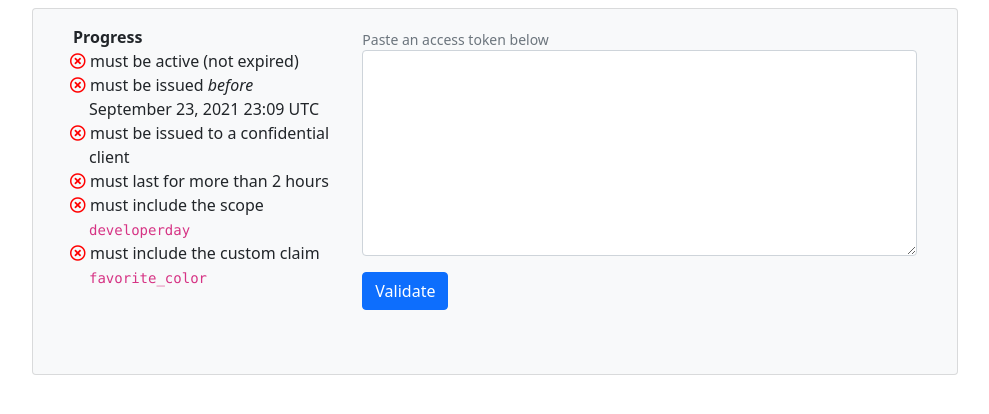
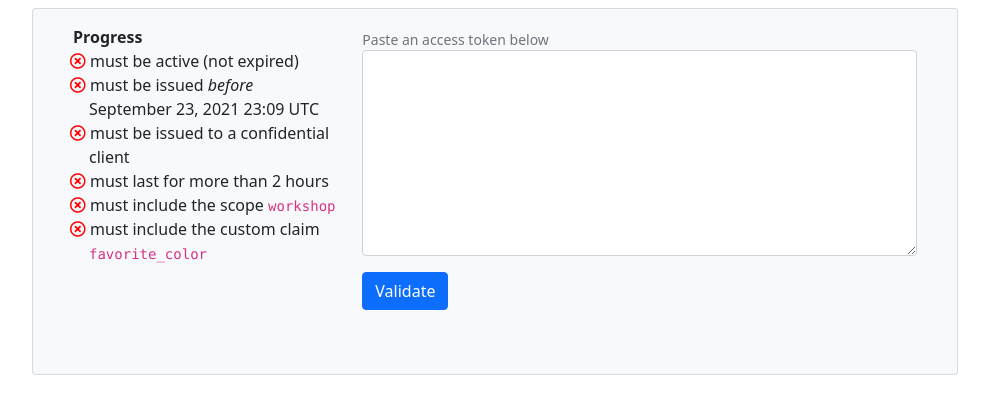
Before and after one commit to aaronpk/oauth-school, a Symfony app: template templates/challenges/challenge-1.html.twig in a window 1280 px wide. Shown: the part 184-598 px from the top of the page, without its empty margins (50-1039 px from the left). Run offline with Twig, Linux system fonts and the light colour scheme; the template is opened without the code that fills it, so the values that code supplies are empty; some libraries are stand-ins or nearby versions.

Commit message:
fix scope

```diff
--- a/templates/challenges/challenge-1.html.twig
+++ b/templates/challenges/challenge-1.html.twig
@@ -52,7 +52,7 @@
                     <i class="{{ status.lifetime ? 'fas true fa-check-circle' : 'far false fa-times-circle' }}"></i> must last for more than 2 hours
                   </li>
                   <li class="scope">
-                    <i class="{{ status.scope ? 'fas true fa-check-circle' : 'far false fa-times-circle' }}"></i> must include the scope <code>developerday</code>
+                    <i class="{{ status.scope ? 'fas true fa-check-circle' : 'far false fa-times-circle' }}"></i> must include the scope <code>workshop</code>
                   </li>
                   <li class="custom_claim">
                     <i class="{{ status.custom_claim ? 'fas true fa-check-circle' : 'far false fa-times-circle' }}"></i> must include the custom claim <code>favorite_color</code>
--- a/templates/challenges/challenge-developerday.html.twig
+++ b/templates/challenges/challenge-developerday.html.twig
@@ -52,7 +52,7 @@
                     <i class="{{ status.lifetime ? 'fas true fa-check-circle' : 'far false fa-times-circle' }}"></i> must last for more than 2 hours
                   </li>
                   <li class="scope">
-                    <i class="{{ status.scope ? 'fas true fa-check-circle' : 'far false fa-times-circle' }}"></i> must include the scope <code>developerday</code>
+                    <i class="{{ status.scope ? 'fas true fa-check-circle' : 'far false fa-times-circle' }}"></i> must include the scope <code>workshop</code>
                   </li>
                   <li class="custom_claim">
                     <i class="{{ status.custom_claim ? 'fas true fa-check-circle' : 'far false fa-times-circle' }}"></i> must include the custom claim <code>favorite_color</code>
```
